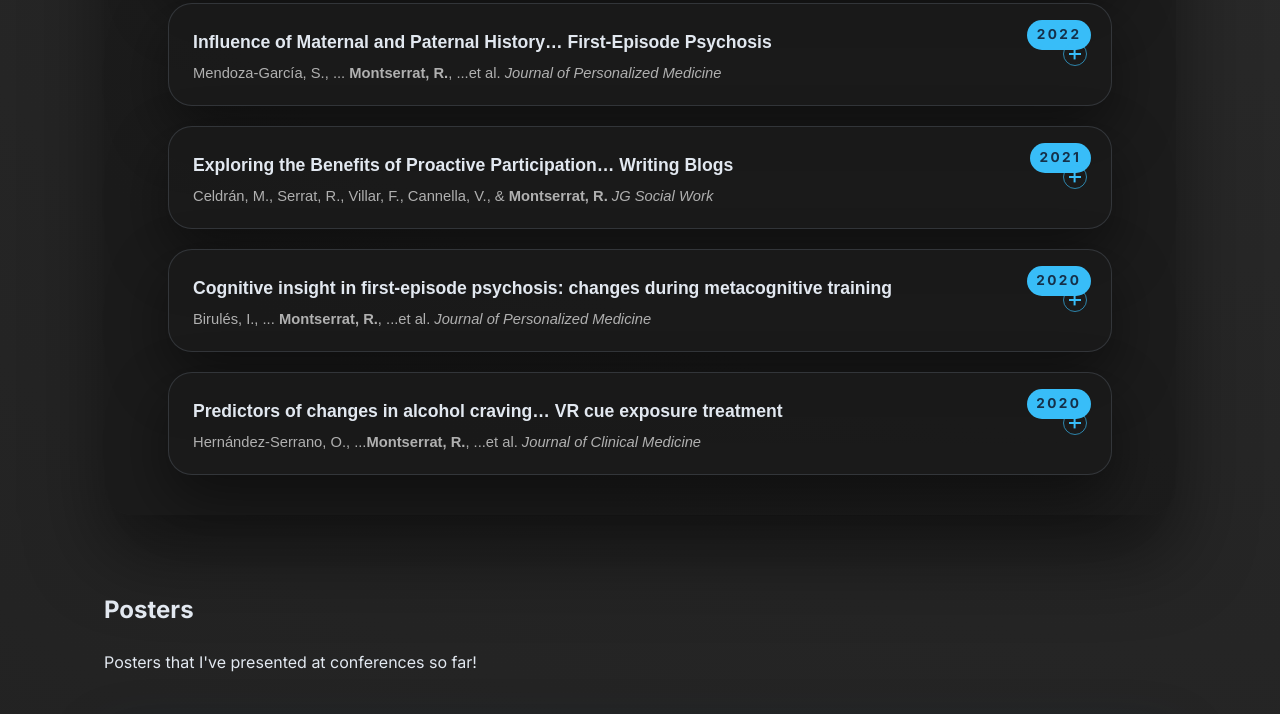
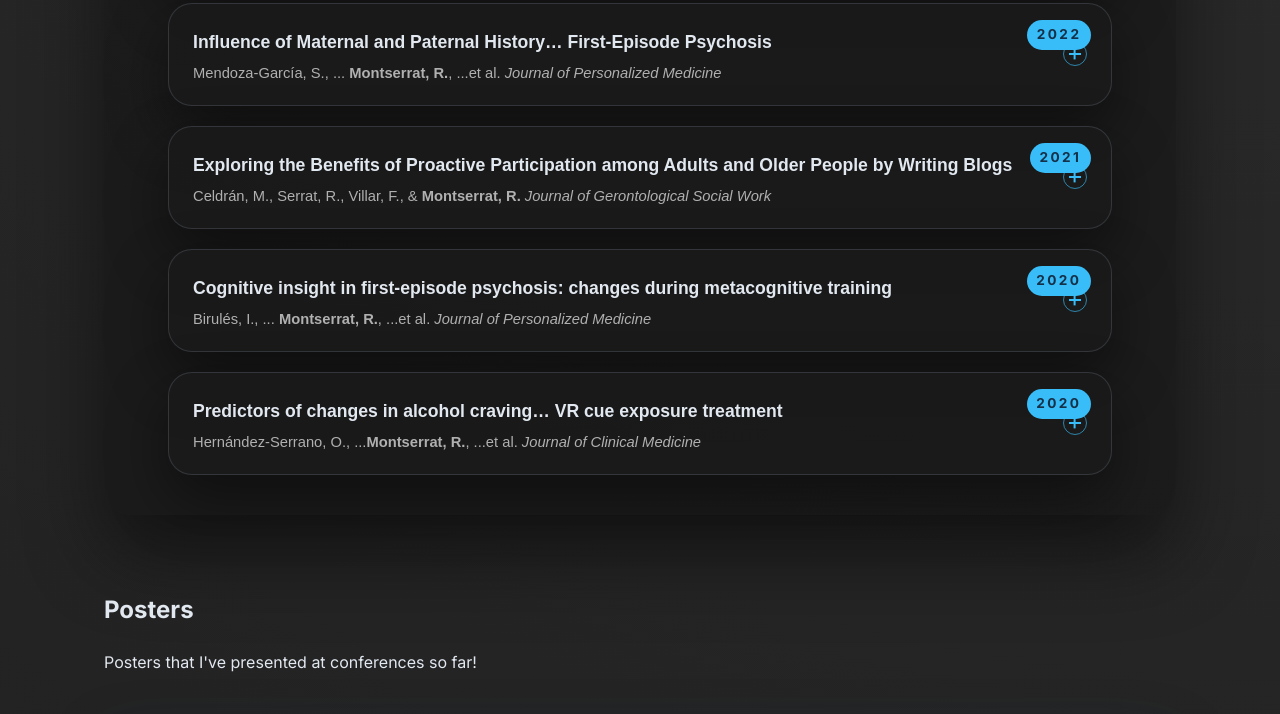
Before and after one commit to Rugips/portfolio, a plain HTML site: page index.html in a window 1280 px wide. Shown: the part 1090-1804 px from the top of the page. Drawn offline with nearby package versions, Linux system fonts and the light colour scheme.

Commit message:
Update index.html

```diff
--- a/index.html
+++ b/index.html
@@ -215,8 +215,8 @@ main{display:grid;gap:3.5rem}
         <div class="publication-card__badge">2021</div>
         <button class="publication-card__header" type="button" aria-expanded="false">
           <div class="publication-card__text">
-            <h3 class="publication-card__title">Exploring the Benefits of Proactive Participation… Writing Blogs</h3>
-            <p class="publication-card__meta">Celdrán, M., Serrat, R., Villar, F., Cannella, V., &amp; <strong>Montserrat, R.</strong> <em>JG Social Work</em></p>
+            <h3 class="publication-card__title">Exploring the Benefits of Proactive Participation among Adults and Older People by Writing Blogs</h3>
+            <p class="publication-card__meta">Celdrán, M., Serrat, R., Villar, F., &amp; <strong>Montserrat, R.</strong> <em>Journal of Gerontological Social Work</em></p>
           </div>
           <span class="publication-card__icon" aria-hidden="true"></span>
         </button>
```
